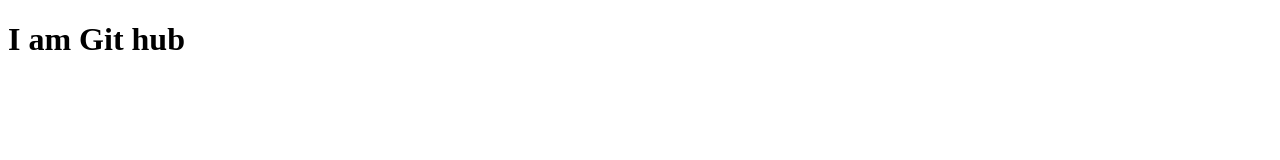
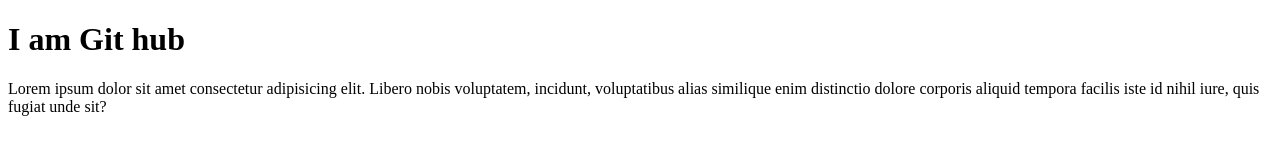
Before and after one commit to lamin-eain/Project, a plain HTML site: page index.html in a window 1280 px wide. Drawn offline with Linux system fonts and the light colour scheme.

Commit message:
second commit

```diff
--- a/index.html
+++ b/index.html
@@ -8,6 +8,7 @@
     <title>Document</title>
 </head>
 <body>
-    <h1>I am Git hub</h1>
+    <h1>I am Git hub </h1>
+    <p>Lorem ipsum dolor sit amet consectetur adipisicing elit. Libero nobis voluptatem, incidunt, voluptatibus alias similique enim distinctio dolore corporis aliquid tempora facilis iste id nihil iure, quis fugiat unde sit?</p>
 </body>
 </html>
```
